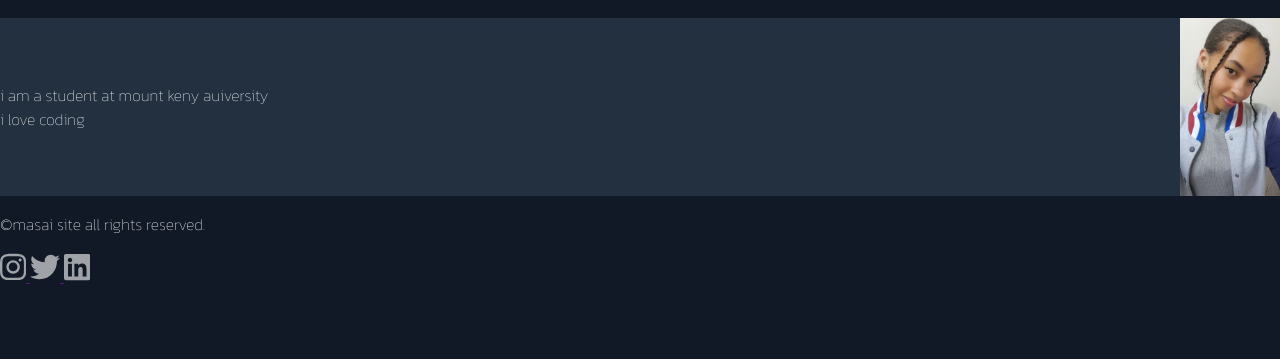
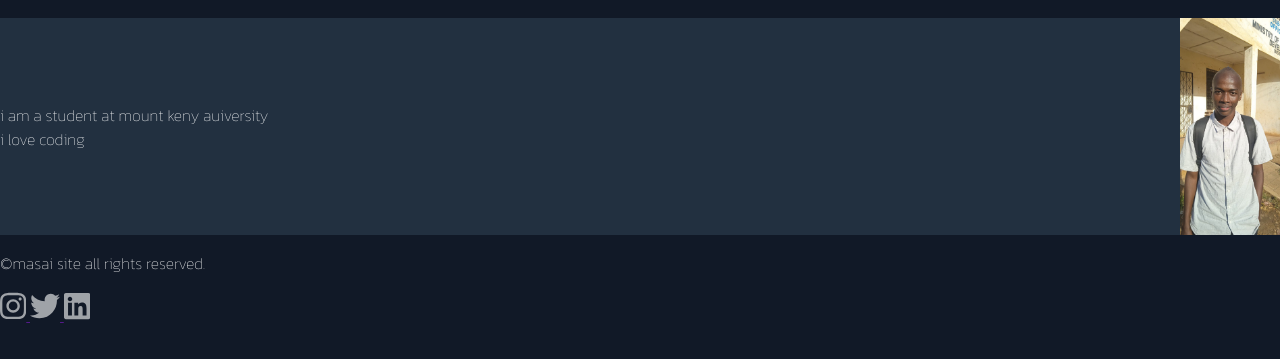
Before and after one commit to Masaiiii/britney-site, a plain HTML site: page Aboutme.html in a window 1280 px wide. Shown: the part 101-460 px from the top of the page. Drawn offline with Linux system fonts and the light colour scheme.

Commit message:
Update Aboutme.html

```diff
--- a/Aboutme.html
+++ b/Aboutme.html
@@ -20,7 +20,7 @@
 <div class="center">
     <div class="intro">
         <p>i am a student at mount keny auiversity<br/>i love coding</p>
-    <img src="./my pic.jpg" alt="me">
+    <img src="./my photo.jpg" alt="me">
     </div>
 </div>
 
```
